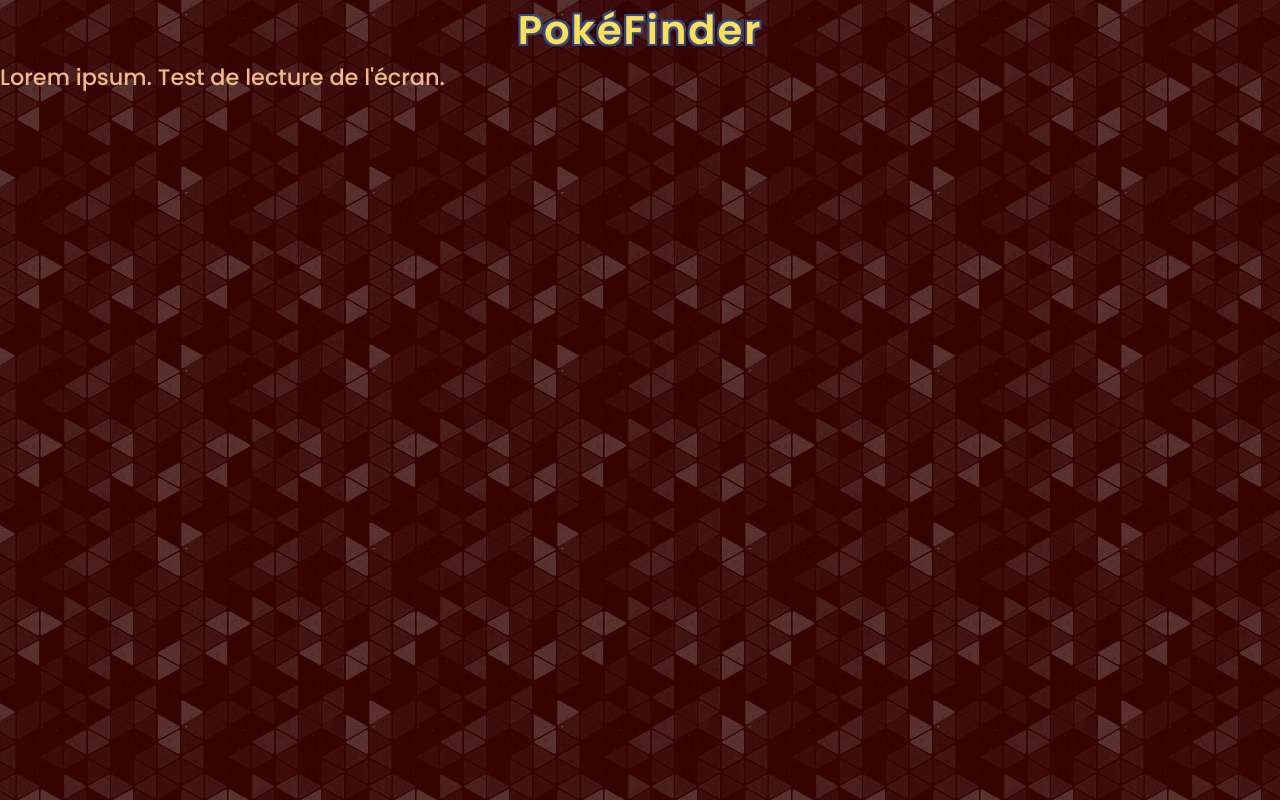
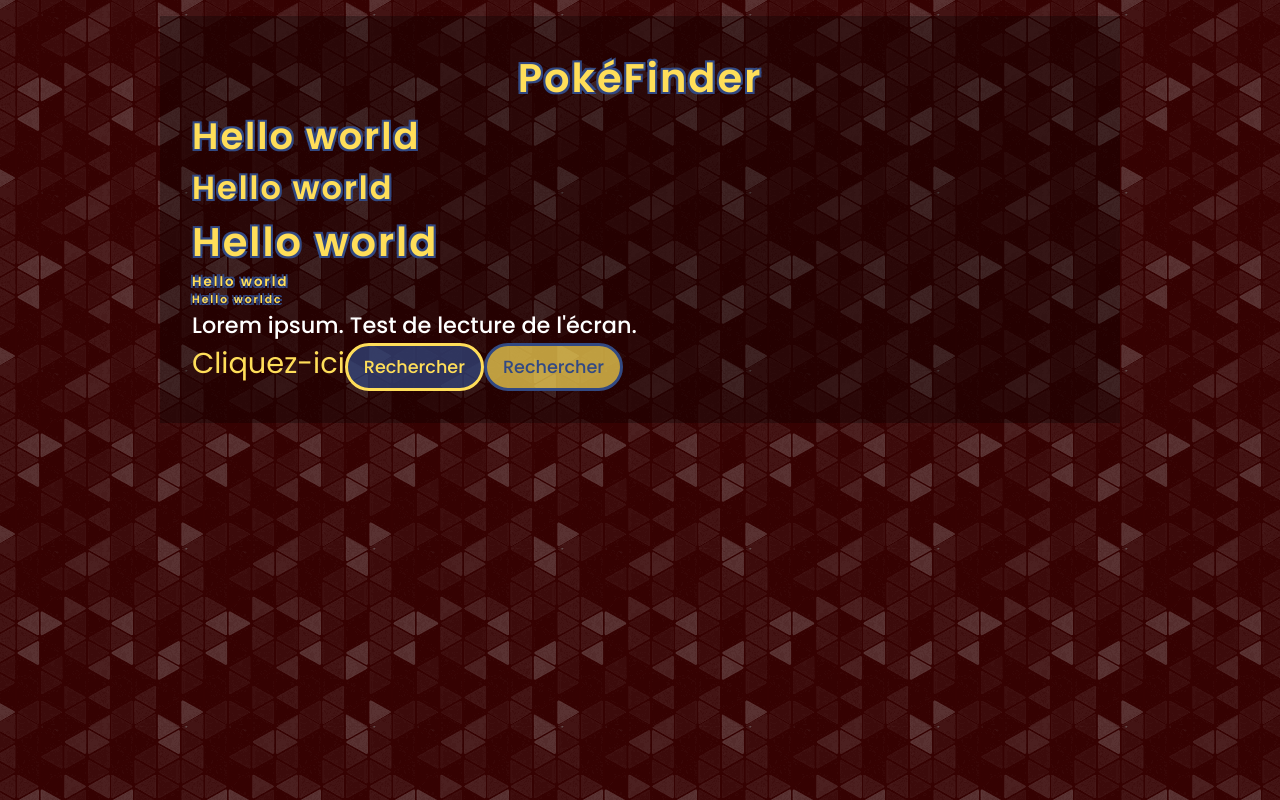
Before and after one commit to A-Pompon/poke-finder, a React (Create React App) app: page / in a window 1280 px wide. Built offline with nearby package versions, Linux system fonts and the light colour scheme.

Commit message:
Add button CSS

```diff
--- a/src/App.tsx
+++ b/src/App.tsx
@@ -1,9 +1,17 @@
 function App() {
   return (
-    <div className="App">
-      <header className="App-header">
+    <div className="container">
+      <header style={{ backgroundColor: "rgba(0,0,0,0.3", padding: "2rem" }}>
         <h1 className="titre">PokéFinder</h1>
+        <h2>Hello world</h2>
+        <h3>Hello world</h3>
+        <h4>Hello world</h4>
+        <h5>Hello world</h5>
+        <h6>Hello worldc</h6>
         <p>Lorem ipsum. Test de lecture de l'écran.</p>
+        <a href="/">Cliquez-ici</a>
+        <button className="btn primary">Rechercher</button>
+        <button className="btn secondary">Rechercher</button>
       </header>
     </div>
   );
--- a/src/index.css
+++ b/src/index.css
@@ -3,7 +3,7 @@
 /* VARIABLES TEMPLATES COLORS */
 
 :root {
-  --color-1: rgba(241, 185, 134, 1);
+  --color-1: rgba(255, 222, 89, 1);
   --color-2: rgba(241, 186, 134, 0.3);
   --color-3: rgb(159, 103, 51);
 
@@ -11,21 +11,21 @@
   --black: rgb(0, 0, 0, 1);
   --black-2: rgba(0, 0, 0, 0.5);
 
-  --color-button-1: rgba(241, 185, 134, 1);
-  --color-button-1-hover: rgb(255, 255, 255);
-  --background-button-1: rgba(144, 103, 58, 0.35);
-  --background-button-1-hover: rgba(144, 103, 58, 0.35);
-  --border-button-1: rgba(241, 185, 134, 1);
-  --border-button-1-hover: rgb(255, 255, 255);
-  --border-button-1-active: rgb(255, 102, 0);
+  --color-button-1: rgba(255, 222, 89, 1);
+  --color-button-1-hover: rgba(255, 222, 89, 1);
+  --background-button-1: rgba(50, 73, 131, 0.7);
+  --background-button-1-hover: rgba(50, 73, 131, 1);
+  --border-button-1: rgba(255, 222, 89, 1);
+  --border-button-1-hover: rgba(255, 222, 89, 1);
+  --border-button-1-active: rgba(255, 222, 89, 1);
 
-  --color-button-2: rgba(28, 14, 0, 1);
-  --color-button-2-hover: rgb(255, 255, 255);
-  --background-button-2: rgba(241, 186, 134, 0.8);
-  --background-button-2-hover: rgba(241, 186, 134, 0.7);
-  --border-button-2: rgba(156, 80, 0, 1);
-  --border-button-2-hover: rgb(255, 255, 255);
-  --border-button-2-active: rgb(255, 102, 0);
+  --color-button-2: rgba(50, 73, 131, 1);
+  --color-button-2-hover: rgba(50, 73, 131, 1);
+  --background-button-2: rgba(255, 222, 89, 0.7);
+  --background-button-2-hover: rgba(255, 222, 89, 1);
+  --border-button-2: rgba(50, 73, 131, 1);
+  --border-button-2-hover: rgba(50, 73, 131, 1);
+  --border-button-2-active: rgba(50, 73, 131, 1);
 
   --transition-in: all 300ms ease-in;
   --transition-out: all 400ms ease-out;
@@ -47,28 +47,14 @@
 }
 
 body {
-  /* background-color: #1f1f38; */
   background-color: #360202;
   font-family: "Poppins", Verdana, sans-serif;
   background-image: url("./assets/textures/gplay.png");
 }
 
-.titre {
-  /* color: #ffde59; */
-  color: #ffde59;
-  /* -webkit-text-stroke: 2px #324983; */
-
-  /* text-shadow: 0 0 5px #375fab, 0 0 10px #375fab, 0 0 20px #375fab,
-    0 0 40px #375fab, 0 0 80px #375fab, 0 0 100px #375fab, 0 0 150px #375fab;  */
-
-  /* text-shadow: 1px 1px 0 #375fab, -1px 1px 0 #375fab, 1px -1px 0 #375fab,
-    -1px -1px 0 #375fab; */
-
-  text-shadow: 2px 2px 0 #324983, -2px 2px 0 #324983, 2px -2px 0 #324983,
-    -2px -2px 0 #324983;
-
-  font-weight: 900;
-  letter-spacing: 2px;
+p {
+  font-weight: 500;
+  color: var(--white);
 }
 
 h1,
@@ -76,10 +62,13 @@
 h3,
 h4,
 h5,
-h6,
-p {
-  font-weight: 500;
+h6 {
   color: var(--color-1);
+  text-shadow: 2px 2px 0 #324983, -2px 2px 0 #324983, 2px -2px 0 #324983,
+    -2px -2px 0 #324983;
+
+  font-weight: 900;
+  letter-spacing: 2px;
 }
 
 h1 {
@@ -101,6 +90,93 @@
 
 p {
   font-size: 1.4rem;
+}
+
+a {
+  color: var(--color-1);
+  transition: var(--transition-in);
+  font-size: 1.8rem;
+}
+
+a:hover {
+  color: var(--white);
+  text-decoration: underline var(--white);
+}
+
+a:active {
+  color: var(--color-1);
+  text-decoration: underline var(--color-1);
+  transition: none;
+}
+
+.btn {
+  width: max-content;
+  font-family: var(--font-1);
+  font-size: 1.1rem;
+  font-weight: 500;
+  padding: 0.5rem 1rem;
+  border-radius: 1.5rem;
+  cursor: pointer;
+  transition: var(--transition-in);
+}
+
+.primary {
+  background-color: var(--background-button-1);
+  color: var(--color-button-1);
+  border: 3px solid var(--border-button-1);
+}
+
+.secondary {
+  background-color: var(--background-button-2);
+  color: var(--color-button-2);
+  border: 3px solid var(--border-button-2);
+}
+
+.btn:disabled {
+  background-color: rgba(147, 147, 147, 0.3);
+  color: rgba(147, 147, 147, 0.3);
+  border: 3px solid rgba(147, 147, 147, 0.3);
+  cursor: not-allowed;
+}
+
+.btn:disabled:hover {
+  background-color: rgba(147, 147, 147, 0.3);
+  color: rgba(147, 147, 147, 0.3);
+  border: 3px solid rgba(147, 147, 147, 0.3);
+  cursor: not-allowed;
+}
+
+.primary:hover {
+  background-color: var(--background-button-1-hover);
+  color: var(--color-button-1-hover);
+  border: 3px solid var(--border-button-1-hover);
+}
+
+.secondary:hover {
+  background-color: var(--background-button-2-hover);
+  color: var(--color-button-2-hover);
+  border: 3px solid var(--border-button-2-hover);
+}
+
+.primary:active {
+  background-color: var(--background-button-1);
+  color: var(--border-button-1-active);
+  border: 3px solid var(--border-button-1-active);
+  transition: none;
+}
+
+.secondary:active {
+  background-color: var(--background-button-2);
+  color: var(--border-button-2-active);
+  border: 3px solid var(--border-button-2-active);
+  transition: none;
+}
+
+.container {
+  width: var(--container-width-lg);
+  margin: 0 auto;
+  padding-top: 1rem;
+  padding-bottom: 1rem;
 }
 
 /* ===== MEDIA QUERIES (MOBILE) ===== */
```
